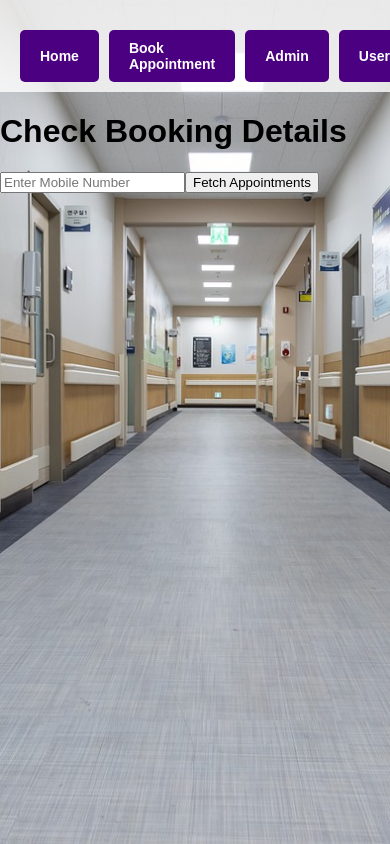
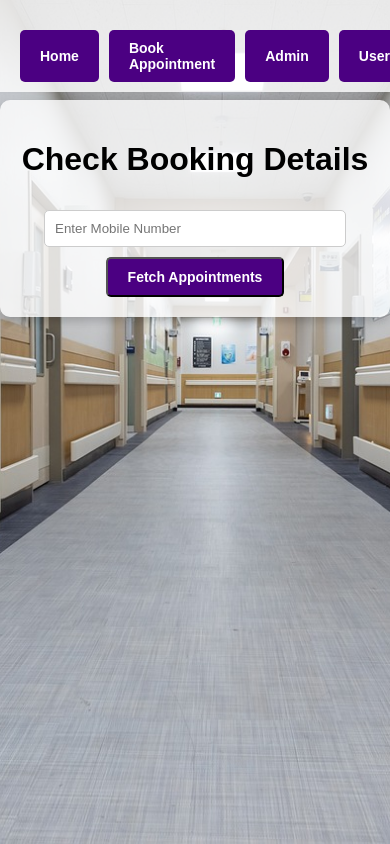
Before and after one commit to AshR10/dbms, a React (Create React App) app in the folder hospital-appointment/: page /user in a window 390 px wide. Shown: the top 844 px of the page. Built offline with nearby package versions, Linux system fonts and the light colour scheme.

Commit message:
add user

```diff
--- /dev/null
+++ b/hospital-appointment/src/pages/User.css
@@ -0,0 +1,142 @@
+/* src/pages/User.css */
+
+/* Fullscreen background */
+.user-background {
+    background-image: url('../assets/hospital.jpg'); /* Path to the hospital image */
+    background-size: cover; /* Cover entire area */
+    background-position: center; /* Center the image */
+    position: fixed; /* Fixed position */
+    top: 0; /* Align to the top */
+    left: 0; /* Align to the left */
+    width: 100%; /* Full width */
+    height: 100%; /* Full height */
+    z-index: -1; /* Send behind other content */
+}
+
+/* Text container with light background */
+.text-container {
+    background-color: rgba(255, 255, 255, 0.8); /* Light semi-transparent background */
+    border-radius: 10px; /* Optional: rounded corners */
+    padding: 20px; /* Padding for inner spacing */
+    max-width: 600px; /* Limit width for better readability */
+    margin: auto; /* Center horizontally */
+    margin-top: 100px; /* Space from top */
+    text-align: center; /* Center align text */
+    box-shadow: 0 4px 10px rgba(0, 0, 0, 0.2); /* Optional: add a subtle shadow */
+    display: flex; /* Use flexbox for centering */
+    flex-direction: column; /* Arrange children in a column */
+    align-items: center; /* Center items horizontally */
+}
+
+/* Style for input fields to center them */
+.text-container input {
+    width: 80%; /* Adjust width for better fit */
+    max-width: 300px; /* Maximum width to prevent stretching */
+    padding: 10px; /* Padding for inputs */
+    margin: 10px 0; /* Space between inputs */
+    border-radius: 5px; /* Rounded corners */
+    border: 1px solid #ccc; /* Light border */
+    display: block; /* Make inputs block-level to center */
+}
+
+/* Style for button container */
+.nav-buttons {
+    display: flex;
+    justify-content: center; /* Center buttons */
+    gap: 15px; /* Spacing between buttons */
+    margin-top: 20px; /* Space above the button container */
+}
+
+/* Button Style: Indigo background, white text, fade effect */
+.button-link {
+    text-decoration: none; /* Remove default link underline */
+    background-color: indigo; /* Indigo button background */
+    color: white; /* White text */
+    padding: 12px 24px; /* Adjust padding for button size */
+    border-radius: 5px; /* Rounded corners */
+    font-size: 16px; /* Adjust font size */
+    font-weight: bold; /* Bold text */
+    transition: background-color 0.3s ease, opacity 0.3s ease; /* Smooth transitions */
+    cursor: pointer; /* Pointer cursor */
+    display: inline-block; /* Block-level button */
+}
+
+/* Hover effect: Darker indigo on hover */
+.button-link:hover {
+    background-color: #4b0082; /* Darker indigo when hovered */
+}
+
+/* Fade effect on click */
+.button-link:active {
+    opacity: 0.6; /* Reduce opacity on click */
+    transition: opacity 0.2s ease; /* Quick fade transition */
+}
+
+/* Responsive adjustments */
+@media (max-width: 600px) {
+    .button-link {
+        padding: 10px 20px; /* Smaller padding for mobile */
+        font-size: 14px; /* Smaller font size for mobile */
+    }
+}
+
+/* Table styling */
+table {
+    width: 100%; /* Full width */
+    border-collapse: collapse; /* Remove space between borders */
+    margin-top: 20px; /* Space above the table */
+}
+
+th, td {
+    border: 1px solid #ccc; /* Light gray border */
+    padding: 12px; /* Padding for cells */
+    text-align: left; /* Left align text */
+}
+
+th {
+    background-color: #f2f2f2; /* Light gray background for headers */
+}
+
+tr:nth-child(even) {
+    background-color: #f9f9f9; /* Zebra striping effect for even rows */
+}
+
+tr:hover {
+    background-color: #f1f1f1; /* Highlight row on hover */
+}
+
+.confirmation-message {
+    background-color: indigo; /* Indigo background */
+    color: white; /* White text */
+    padding: 10px; /* Padding for inner spacing */
+    border-radius: 5px; /* Rounded corners */
+    margin-top: 20px; /* Space above the message */
+    text-align: center; /* Center align text */
+    width: 80%; /* Width for better fit */
+    max-width: 300px; /* Maximum width to prevent stretching */
+    animation: fadeIn 0.5s; /* Optional: fade-in animation */
+}
+
+/* Optional: Animation for the confirmation message */
+@keyframes fadeIn {
+    from {
+        opacity: 0;
+    }
+    to {
+        opacity: 1;
+    }
+}
+
+.confirmation-dialog {
+    background-color: rgba(255, 255, 255, 0.9); /* Light semi-transparent background */
+    border: 2px solid indigo; /* Indigo border */
+    border-radius: 10px; /* Rounded corners */
+    padding: 20px; /* Padding for inner spacing */
+    text-align: center; /* Center align text */
+    margin-top: 20px; /* Space above the message */
+    box-shadow: 0 4px 10px rgba(0, 0, 0, 0.2); /* Subtle shadow */
+}
+
+.confirmation-dialog p {
+    margin-bottom: 10px; /* Space below the message */
+}
--- a/hospital-appointment/src/pages/User.js
+++ b/hospital-appointment/src/pages/User.js
@@ -1,5 +1,6 @@
 // src/pages/User.js
 import React, { useState } from 'react';
+import './User.css'; // Import the new CSS file
 
 const User = () => {
   const [mobile, setMobile] = useState('');
@@ -16,7 +17,8 @@ const User = () => {
   };
 
   return (
-    <div>
+    <div className="user-background">
+      <div className="text-container">
         <h1>Check Booking Details</h1>
         <input
           type="text"
@@ -24,7 +26,7 @@ const User = () => {
           value={mobile}
           onChange={(e) => setMobile(e.target.value)}
         />
-      <button onClick={fetchAppointments}>Fetch Appointments</button>
+        <button onClick={fetchAppointments} className="button-link">Fetch Appointments</button>
         {appointments.length > 0 && (
           <ul>
             {appointments.map((appointment) => (
@@ -33,6 +35,7 @@ const User = () => {
           </ul>
         )}
       </div>
+    </div>
   );
 };
 
```
Lines whose indentation alone changed are shown as unchanged.
